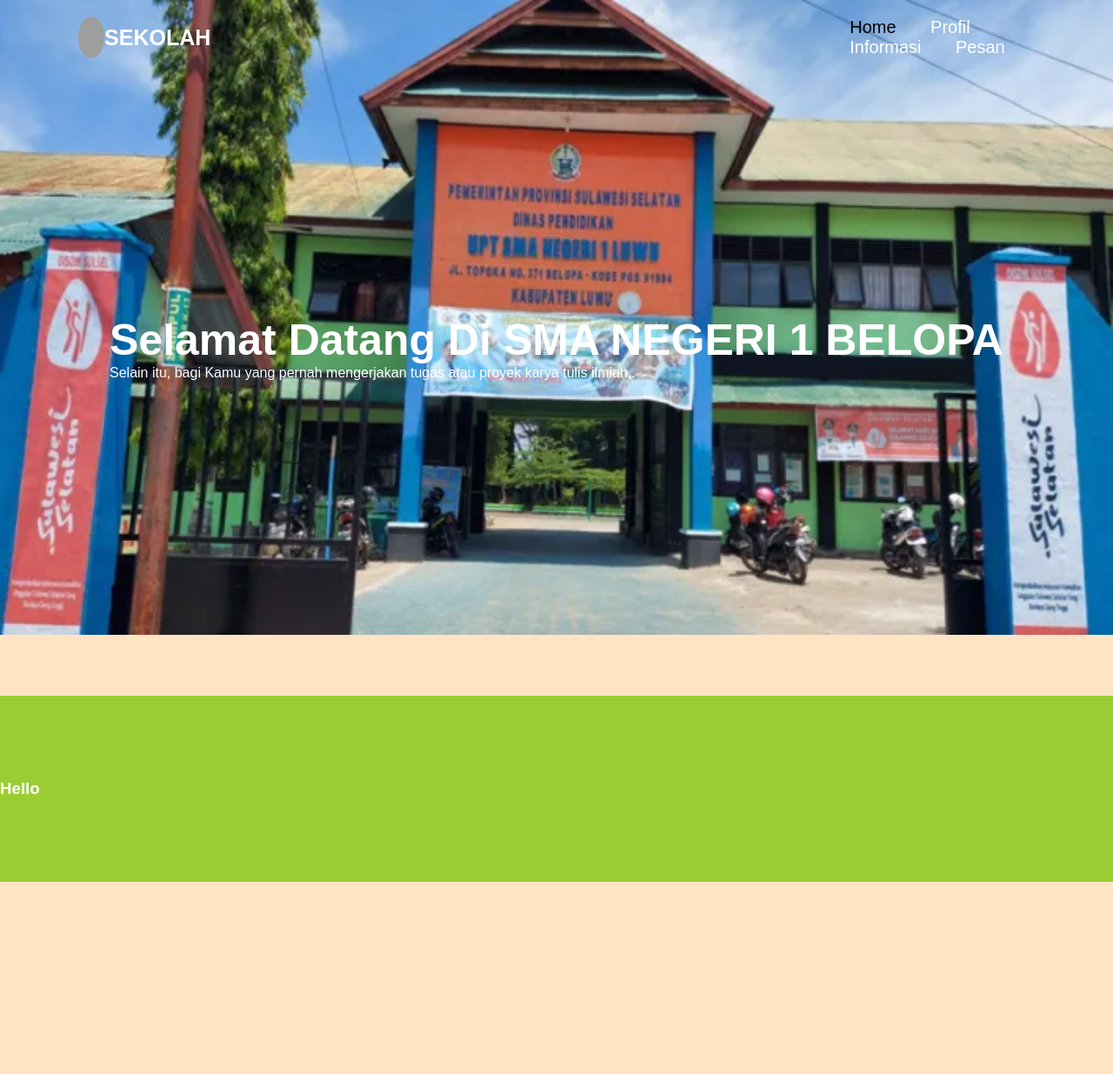
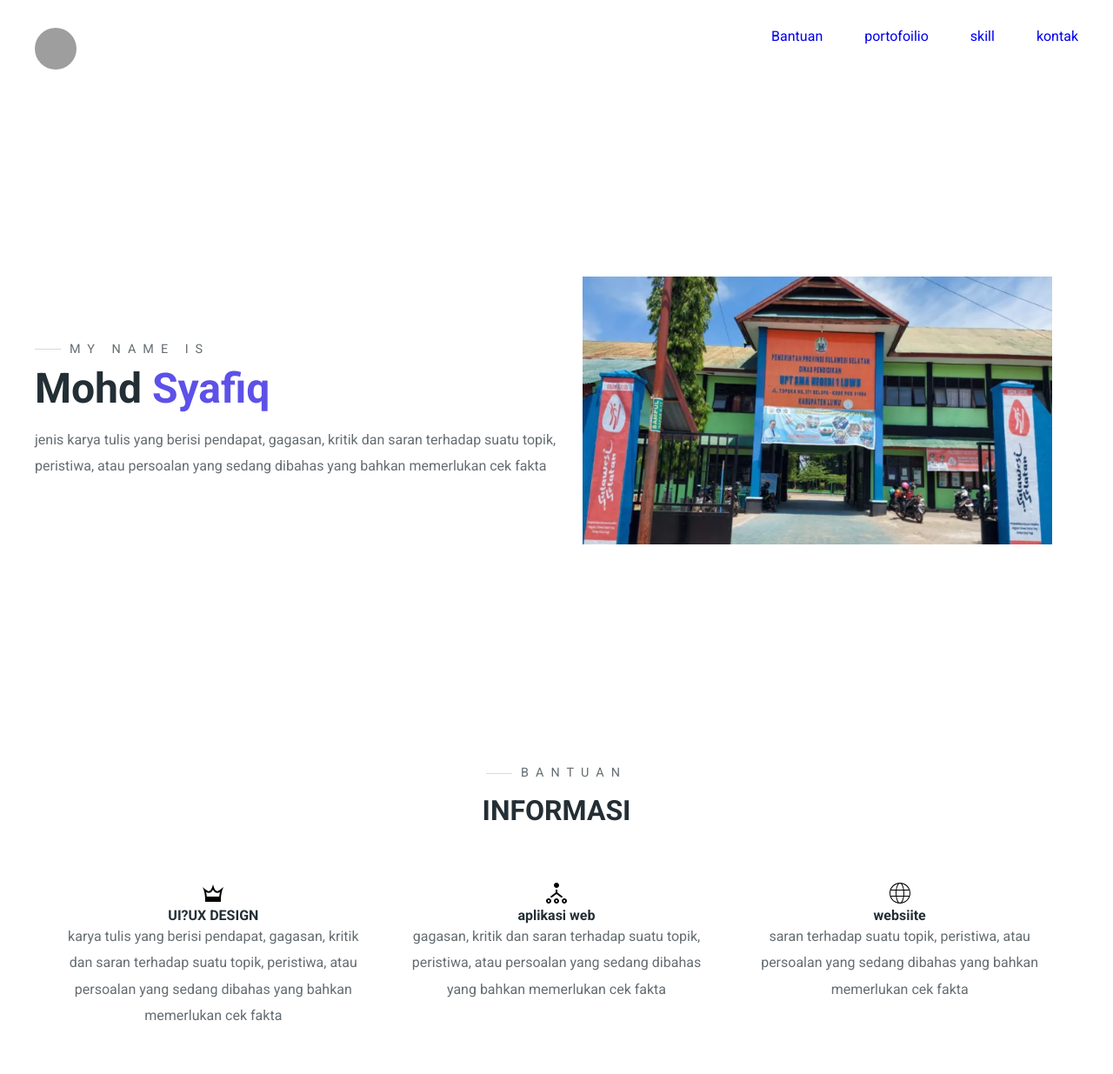
Before and after one commit to revou-fundamental-course/19-aug-24-MohdSyafiq29, a plain HTML site: page index.html in a window 1280 px wide. Shown: the top 1235 px of the page at 87% size. Drawn offline with Linux system fonts and the light colour scheme; grey boxes are pictures that could not be loaded; a web font is replaced by a local one.

Commit message:
second commit

```diff
--- a/css/styles.css
+++ b/css/styles.css
@@ -1,29 +1,106 @@
-nav{
-    display: flex;
-  align-content:flex-end;
-  align-items: center;
-  justify-content:space-between;
-  padding: 1.2rem 7%;
-  background-color: transparent;
-  position: fixed;
-  top: 0;
-  left: 0;
-  right: 0;
-  z-index: 9999;
+@import url('https://fonts.googleapis.com/css2?family=Roboto:wght@100;400;500;700;900&display=swap');
+
+:root{
+--primaryTextColor: #232e35;
+--secondaryTextColor: #656d72;
+
+--borderColor: #f1f1f1;
+--lineColor: #d9d9d9;
+
+--primaryBackgroundColor: #ffffff74;
+--secondaryBackgroundColor: #fbfbfb;
+--thirdBackgroundColor: #f5f3fe;
+
+--primaryIconColor: #7e74f1;
+--primaryIconColorHover: #5d51e8;
+
+--sectionPadding: 6rem 0;
+
+--itemBorderRadius: 0.7rem;
 }
 
-.nav-item a{
-    font-size: 20px;
-    color: white;
+*{
+    margin: 0;
+    padding: 0;
+    box-sizing: border-box;
+}
+
+body {
+    font-family: "Roboto", sans-serif ;
+}
+
+h1,h2,h3,h4,h5,h6, strong{
+    color: var(--primaryTextColor);
+}
+
+p {
+    font-size: 1rem;
+    line-height: 1.9rem;
+}
+
+p, span, label, input, textarea, li {
+    color: var(--secondaryTextColor);
+}
+
+a {
     text-decoration: none;
-    font-weight: 500;
-    margin-left: 35px;
-    transition: .3s;
+}
+
+.main-container{
+    width: 1200px;
+    margin: 0 auto;
+}
+
+@media screen and (max-width: 1200px){
+    .main-container{
+        width: 90%;
+    }
+}
+
+.section-title{
+    margin: 1rem 0 4rem;
+    font-size:2rem;
+}
+
+.pre-title{
+    text-transform: uppercase;
+    letter-spacing: 0.5rem;
+    color: var(--secondaryTextColor);
+    position: relative;
+    padding-left: 40px;
+    width: fit-content;
+    font-weight: 400;
+    font-size: 0.9rem;
+}
+
+.pre-title::before{
+    content: "";
+    width: 30px;
+    height: 1px;
+    background: var(--lineColor);
+    position: absolute;
+    display: block;
+    left: 0;
+    top: 50%;
 
 }
-.nav-item a:hover,
-.nav-item a.active{
-    color: black;
+
+.grid-3{
+    display: grid;
+    grid-template-columns: repeat(auto-fit, minmax(250px, 1fr));
+    gap: 3rem;
+}
+
+.nav{
+    display:flex;
+    justify-content: space-between;
+    padding: 2rem 0;
+}
+
+.nav ul{
+    list-style: none;
+    display:flex;
+    gap: 3rem;
 }
 
 .logo{
@@ -33,60 +110,79 @@ nav{
     background-size:cover;
     border-radius: 50%;
 }
-.logoicon{
-    font-size: 25px;
-    color: white;
-    text-decoration: none;
-    font-weight: 700;
-    margin-right: 700px;
+
+
+nav ul li {
+    display: flex;
+    align-items: center;
 
 }
 
-*{
-    margin: 0;
-    padding: 0;
-    box-sizing: border-box;
-    outline: none;
-    border: none;
-    text-decoration: none;
+nav ul li a {
+    color: var(--primaryTextColor);
 }
 
-body {
-    font-family: "REM", sans-serif;
-    background-color: bisque;
-    color: white;
-     min-height: 2000px;
-    background-image: url("../img/home.jpg");
-    background-repeat: no-repeat;
-    background-size:contain;
+#hero{
+    height: 720px;
+    display:grid;
+    grid-template-columns: 1fr 1fr;
+    align-items: center;
 }
 
-.border-solid {
-    border-style: solid;
-    border-width: 3px;
-    border-color: #333;
+.hero-name {
+    font-size: 3rem;
+    font-weight: 700;
+    margin: 0.5rem 0 1rem;
 }
 
-.home{
-    height: 100vh;
-    display: flex;
-    align-items: center;
-    justify-content: center;
+.hero-name span{
+    color:var(--primaryIconColorHover);
 }
 
-.home .home-content{
-    max-width: 7000px;
-    padding: 3%;
-    justify-content:flex-end;
+.hero-right img{
+    width: 90%;
+}
+
+.hero-right{
+    display: flex;
+    justify-content: center;
 
 }
 
-.home-content h1{
-    font-size: 50px;
-    font-weight: 700;
+#services{
+    background-color: var(--secondaryBackgroundColor);
+    padding: var(--sectionPadding)
+}
+
+.services .pre-title{
+    margin: 0 auto;
+}
+
+.services-title{
+    text-align: center;
 }
 
 .services{
-    background-color:yellowgreen ;
-    padding:6rem 0;
+    padding:3rem 2rem;
+    text-align: center;
+    background: var(--primaryBackgroundColor);
+    border-radius: var(--itemBorderRadius);
 }
+
+.servise h4{
+    margin: 1rem 0;
+    font-weight: 500;
+    font-size: 1.05rem;
+}
+
+.services-icon{
+    background-color: var(--thirdBackgroundColor);
+    width: fit-content;
+    margin: 0 auto;
+    padding: 1rem 1.03rem;
+    border-radius: 0.5rem;
+}
+
+.services-icon svg{
+    fill:var(--primaryIconColorHover)
+}
--- a/index.html
+++ b/index.html
@@ -10,38 +10,84 @@
   <link rel="stylesheet" href="css/styles.css"/>
   </head>
   <body>
+    <!--Header-->
   <header>
-  <nav>
-    <a href="#" class="logo"></a>
-    <a href="#" class="logoicon">SEKOLAH</a>
+    <div class="main-container">
+    <div class="nav">
+      <div class="logo">
+      </div>
 
-    <div class="nav-item">
-    <a href="#" class="active"> Home</a>
-    <a href="#"> Profil</a>
-    <a href="#"> Informasi</a>
-    <a href="#"> Pesan</a>
+      <vav>
+        <ul>
+          <li><a href="#services">Bantuan</a></li>
+          <li><a href="#portofolio">portofoilio</a></li>
+          <li><a href="#skill">skill</a></li>
+          <li><a href="#contact">kontak</a></li>
+        </ul>
+      </vav>
     </div>
-  </nav>
 
-  <section class="home">
-    <div class="home-content">
-    <h1>Selamat Datang Di SMA NEGERI 1 BELOPA</h1>
-    <P>Selain itu, bagi Kamu yang pernah mengerjakan tugas atau proyek karya tulis ilmiah,.</P>
+   <section id="hero">
+    <div class="hero-left">
+        <h3 class="pre-title">My Name is</h3>
+        <h1 class="hero-name">Mohd <span>Syafiq</span></h1>
+        <p>
+          jenis karya tulis yang berisi pendapat, gagasan, kritik dan saran terhadap suatu topik, peristiwa,
+          atau persoalan yang sedang dibahas yang bahkan memerlukan cek fakta
+        </p>
     </div>
-    </section>
-  </header>
 
-<section id="services">
-  <div class="services main-container">
-    <h3>Hello</h3>
+    <div class="hero-right">
+      <img src="./img/home.jpg" />
 
     </div>
 
    </section>
+  </header>
+    <!-- end of header-->
 
+    <sectiom id="services">
+      <div class="services main-container">
+        <h3 class="pre-title">Bantuan</h3>
+        <h1 class="section-title services-title">INFORMASI</h1>
 
+        <div class="grid-3">
+          <div class="service">
+            <div class="service-icon">
+              <svg xmlns="http://www.w3.org/2000/svg" width="24" height="24" viewBox="0 0 24 24">
+                <path d="M24 5c-3.923 3.265-5.623 4.716-7.15 4.716-2.44 0-3.681-3.675-4.85-7.716-1.165 4.028-2.41
+                7.715-4.853 7.715-1.513 0-3.168-1.404-7.147-4.715 3.321 7.018 3 14.292 3 17h18c0-1.718-.478-9.65 3-17zm-16.853
+                6.715c2.295 0 3.787-1.64 4.853-3.761 1.064 2.122 2.556 3.762 4.85 3.762 1.121 0 2.188-.43 3.126-1.042-.432 1.907-.68
+                3.72-.82 5.326h-14.322c-.138-1.617-.38-3.423-.808-5.324.927.607 2 1.039 3.121 1.039zm-2.14 8.285c-.
+                003-.593-.016-1.267-.047-2h14.065c-.032.745-.046 1.422-.047 2h-13.971z"/>
+              </svg>
+            </div>
+              <h4>UI?UX DESIGN</h4>
+              <p>karya tulis yang berisi pendapat, gagasan, kritik dan saran terhadap suatu topik, peristiwa,
+                atau persoalan yang sedang dibahas yang bahkan memerlukan cek fakta</p>
+          </div>
 
+          <div class="service">
+            <div class="service-icon">
+              <svg xmlns="http://www.w3.org/2000/svg" width="24" height="24" viewBox="0 0 24 24"><path d="M3 20c.552 0 1 .449 1 1s-.448 1-1 1-1-.449-1-1 .448-1 1-1zm0-2c-1.656 0-3 1.343-3 3s1.344 3 3 3 3-1.343 3-3-1.344-3-3-3zm9 2c.552 0 1 .449 1 1s-.448 1-1 1-1-.449-1-1 .448-1 1-1zm0-2c-1.656 0-3 1.343-3 3s1.344 3 3 3 3-1.343 3-3-1.344-3-3-3zm0-18c-1.656 0-3 1.343-3 3s1.344 3 3 3 3-1.343 3-3-1.344-3-3-3zm9 20c.552 0 1 .449 1 1s-.448 1-1 1-1-.449-1-1 .448-1 1-1zm0-2c-1.656 0-3 1.343-3 3s1.344 3 3 3 3-1.343 3-3-1.344-3-3-3zm-1.577-1.721l-6.423-5.028v-3.352c-.323.066-.658.101-1 .101s-.677-.035-1-.101v3.352l-6.424 5.028c.695.233 1.323.602 1.844 1.093l5.58-4.372 5.579 4.373c.522-.492 1.15-.861 1.844-1.094z"/></svg>
+            </div>
+              <h4>aplikasi web</h4>
+              <p>gagasan, kritik dan saran terhadap suatu topik, peristiwa,
+                atau persoalan yang sedang dibahas yang bahkan memerlukan cek fakta</p>
+          </div>
 
+          <div class="service">
+            <div class="service-icon">
+              <svg width="24" height="24" xmlns="http://www.w3.org/2000/svg" fill-rule="evenodd" clip-rule="evenodd"><path d="M12.02 0c6.614.011 11.98 5.383 11.98 12 0 6.623-5.376 12-12 12-6.623 0-12-5.377-12-12 0-6.617 5.367-11.989 11.981-12h.039zm3.694 16h-7.427c.639 4.266 2.242 7 3.713 7 1.472 0 3.075-2.734 3.714-7m6.535 0h-5.523c-.426 2.985-1.321 5.402-2.485 6.771 3.669-.76 6.671-3.35 8.008-6.771m-14.974 0h-5.524c1.338 3.421 4.34 6.011 8.009 6.771-1.164-1.369-2.059-3.786-2.485-6.771m-.123-7h-5.736c-.331 1.166-.741 3.389 0 6h5.736c-.188-1.814-.215-3.925 0-6m8.691 0h-7.685c-.195 1.8-.225 3.927 0 6h7.685c.196-1.811.224-3.93 0-6m6.742 0h-5.736c.062.592.308 3.019 0 6h5.736c.741-2.612.331-4.835 0-6m-12.825-7.771c-3.669.76-6.671 3.35-8.009 6.771h5.524c.426-2.985 1.321-5.403 2.485-6.771m5.954 6.771c-.639-4.266-2.242-7-3.714-7-1.471 0-3.074 2.734-3.713 7h7.427zm-1.473-6.771c1.164 1.368 2.059 3.786 2.485 6.771h5.523c-1.337-3.421-4.339-6.011-8.008-6.771"/></svg>
+              </svg>
+            </div>
+              <h4>websiite</h4>
+              <p>saran terhadap suatu topik, peristiwa,
+                atau persoalan yang sedang dibahas yang bahkan memerlukan cek fakta</p>
+          </div>
 
+        </div>
+      </div>
+    </sectiom>
   </body>
   </html>
```
Also changed, not shown: img/968164.jpg (deleted), 1 other file. Lines whose indentation alone changed are shown as unchanged.
